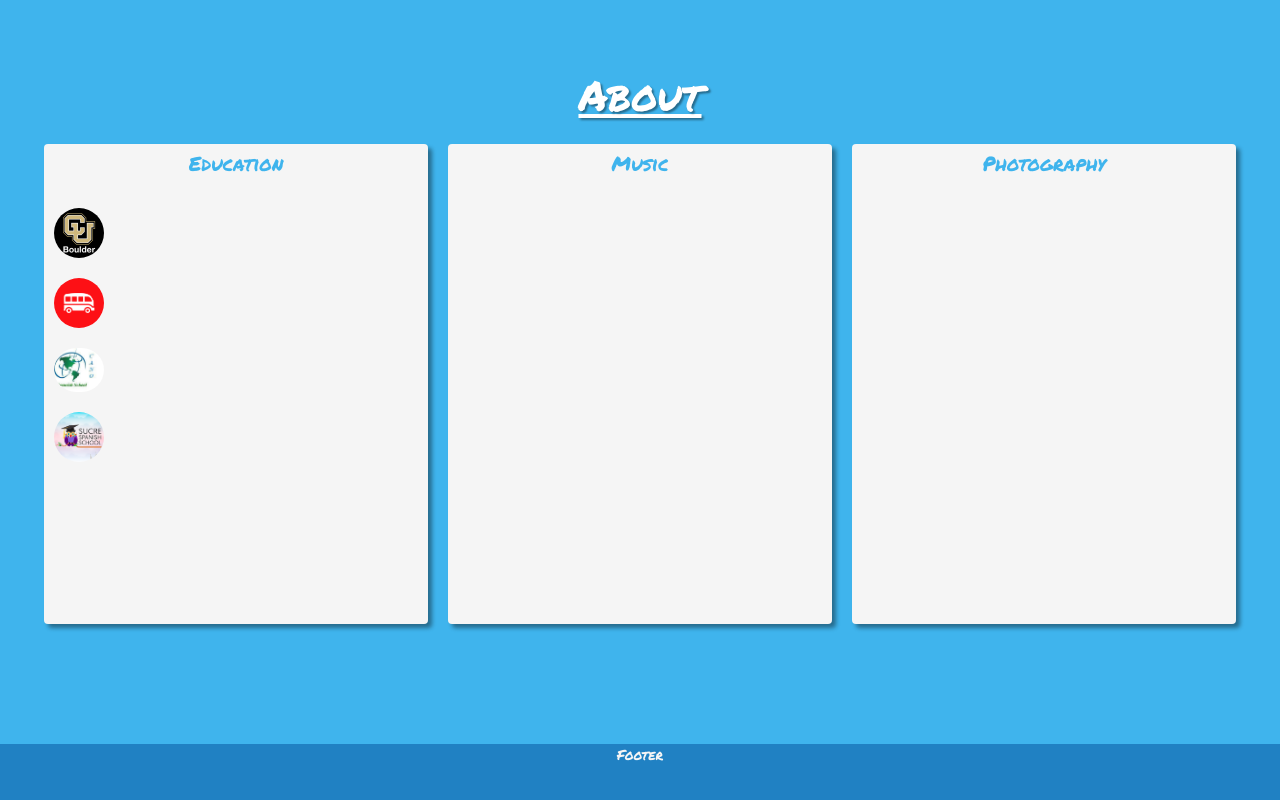
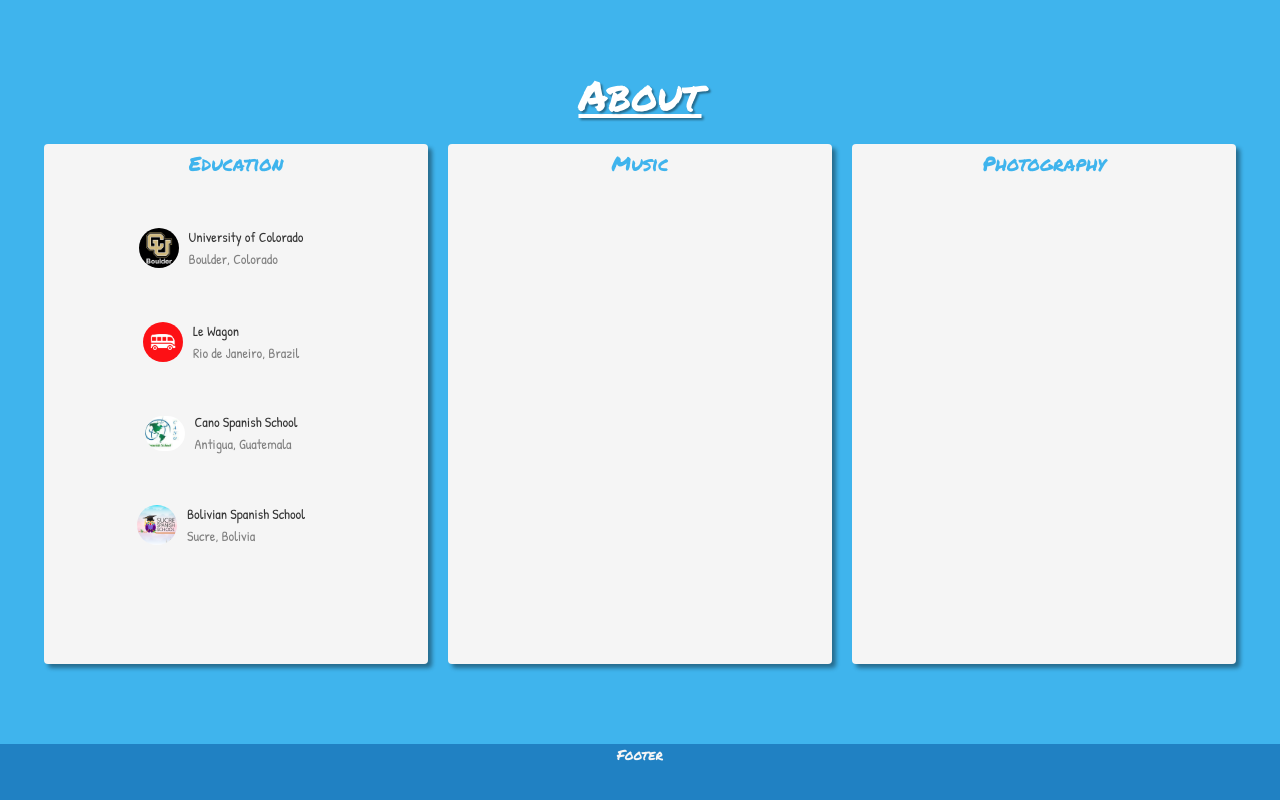
Before and after one commit to sinninga/first-portfolio, a React app: page / in a window 1280 px wide. Shown: the part 2332-3132 px from the top of the page. Built offline with nearby package versions, Linux system fonts and the light colour scheme.

Commit message:
css about section

```diff
--- a/assets/stylesheets/application.scss
+++ b/assets/stylesheets/application.scss
@@ -253,6 +253,8 @@ body {
 .about-left-content {
   display: flex;
   flex-direction: column;
+  align-items: center;
+  margin-right: 5vh;
 }
 
 .about-center {
@@ -260,7 +262,7 @@ body {
   margin-bottom: 15px;
   min-width: 150px;
   width: 30vw;
-  height: 60vh;
+  height: 65vh;
   text-align: center;
   margin-left: 20px;
   margin-right: 20px;
@@ -273,7 +275,7 @@ body {
   min-width: 150px;
   margin-bottom: 15px;
   width: 30vw;
-  height: 60vh;
+  height: 65vh;
   text-align: center;
   border-radius: 4px;
   box-shadow: 4px 4px 4px rgba(0, 0, 0, 0.4);
@@ -283,7 +285,7 @@ body {
   color: #3FB4ED;
   font-family: 'Permanent Marker', cursive;
   margin: 5px;
-  margin-bottom: 20px;
+  margin-bottom: 40px;
   font-size: 2rem;
 }
 
@@ -310,10 +312,34 @@ body {
 }
 
 .about-icon {
-  max-height: 50px;
-  max-width: 50px;
+  max-height: 40px;
+  max-width: 40px;
   margin: 10px;
+  margin-bottom: 20px;
   border-radius: 50px;
+}
+
+.edu-item {
+  display: flex;
+  flex-direction: row;
+  align-items: center;
+  margin-bottom: 3vh;
+}
+
+.edu-item-content {
+  display: flex;
+  flex-direction: column;
+  justify-content: left;
+  text-align: left;
+  line-height: 1.2rem;
+}
+.edu-title {
+  font-family: 'Patrick Hand', cursive;
+}
+
+.edu-location {
+  font-family: 'Patrick Hand', cursive;
+  color: grey;
 }
 // #root {
 //   height: 100vh;
--- a/src/components/about.jsx
+++ b/src/components/about.jsx
@@ -11,10 +11,34 @@ class About extends Component {
           <div className="about-left">
             <div className="about-content-title">Education</div>
             <div className="about-left-content">
-              <img src="/assets/cuboulder.png" alt="" className="about-icon"/>
-              <img src="/assets/wagon-red.png" alt="" className="about-icon"/>
-              <img src="/assets/cano.png" alt="" className="about-icon"/>
-              <img src="/assets/sucre.png" alt="" className="about-icon"/>
+              <div className="edu-item">
+                <img src="/assets/cuboulder.png" alt="" className="about-icon"/>
+                <div className="edu-item-content">
+                  <p className="edu-title">University of Colorado</p>
+                  <p className="edu-location">Boulder, Colorado</p>
+                </div>
+              </div>
+              <div className="edu-item">
+                <img src="/assets/wagon-red.png" alt="" className="about-icon"/>
+                <div className="edu-item-content">
+                  <p className="edu-title">Le Wagon</p>
+                  <p className="edu-location">Rio de Janeiro, Brazil</p>
+                </div>
+              </div>
+              <div className="edu-item">
+                <img src="/assets/cano.png" alt="" className="about-icon"/>
+                <div className="edu-item-content">
+                  <p className="edu-title">Cano Spanish School</p>
+                  <p className="edu-location">Antigua, Guatemala</p>
+                </div>
+              </div>
+              <div className="edu-item">
+                <img src="/assets/sucre.png" alt="" className="about-icon"/>
+                <div className="edu-item-content">
+                  <p className="edu-title">Bolivian Spanish School</p>
+                  <p className="edu-location">Sucre, Bolivia</p>
+                </div>
+              </div>
             </div>
           </div>
           <div className="about-center">
```
